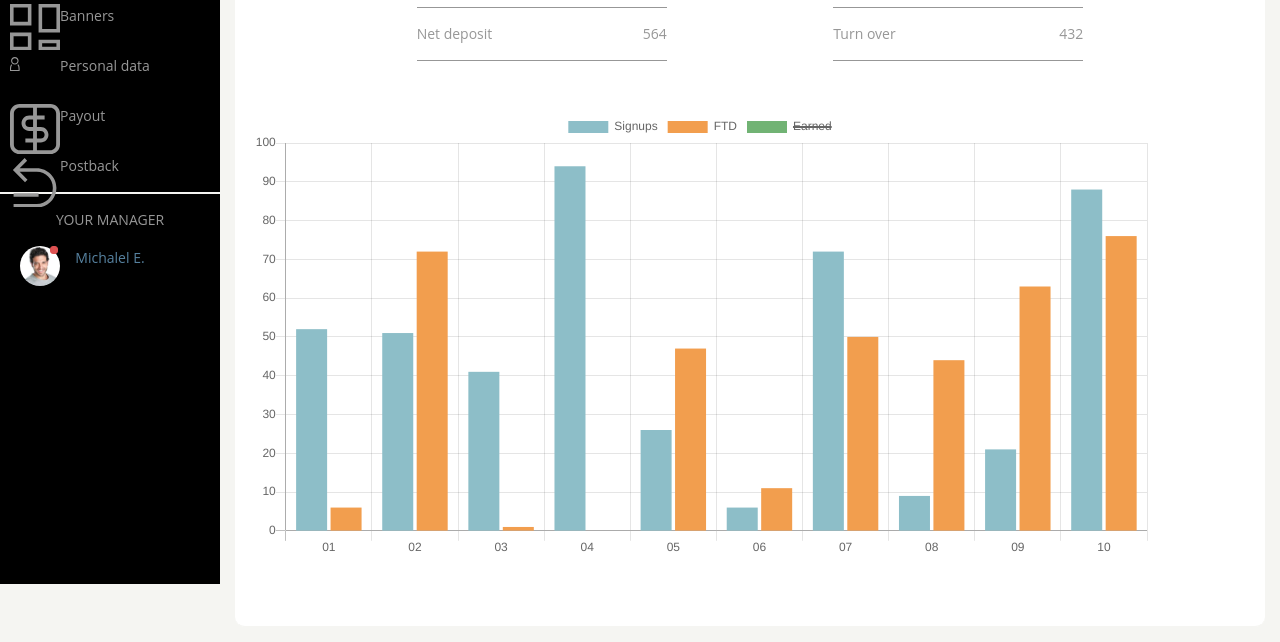
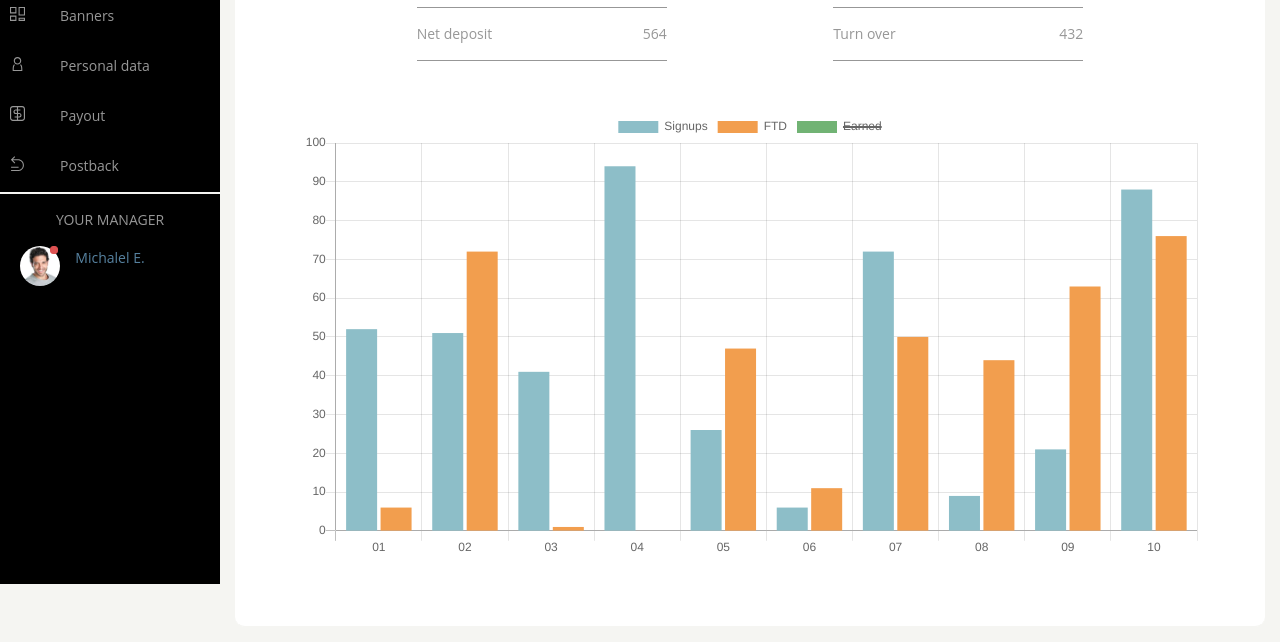
Before and after one commit to akijania/administration-panel, a website: page index.html in a window 1280 px wide. Shown: the part 216-858 px from the top of the page. Drawn offline with nearby package versions, Linux system fonts and the light colour scheme.

Commit message:
Style svg files

```diff
--- a/package.json
+++ b/package.json
@@ -26,7 +26,7 @@
   "devDependencies": {
     "autoprefixer-cli": "^1.0.0",
     "browser-sync": "^2.26.7",
-    "eslint": "^7.2.0",
+    "eslint": "^7.7.0",
     "html-validate": "^2.23.0",
     "mkdirp": "^1.0.4",
     "node-sass": "^4.14.1",
--- a/sass/_variables.scss
+++ b/sass/_variables.scss
@@ -106,3 +106,6 @@ select {
   display: block;
   border-radius: 0;
 }
+nav svg {
+  width: 15px;
+}
--- a/sass/sections/_general_statistic.scss
+++ b/sass/sections/_general_statistic.scss
@@ -17,9 +17,10 @@
 .scroll-wrapper {
     padding: 20px 0;
     display: block;
-    width: 100%;
+    width: 90%;
     overflow-x: auto;
     text-align: center;
+    max-width: 900px;
 }
 
 .scroll-wrapper canvas {
--- a/sass/sections/_links.scss
+++ b/sass/sections/_links.scss
@@ -19,6 +19,9 @@
 
 .link-edit {
     display: none;
+    & svg {
+        width: 15px;
+      }
 
     & svg path {
         fill: $text-color;
```
Also changed, not shown: css/style.css, 2 other files.
